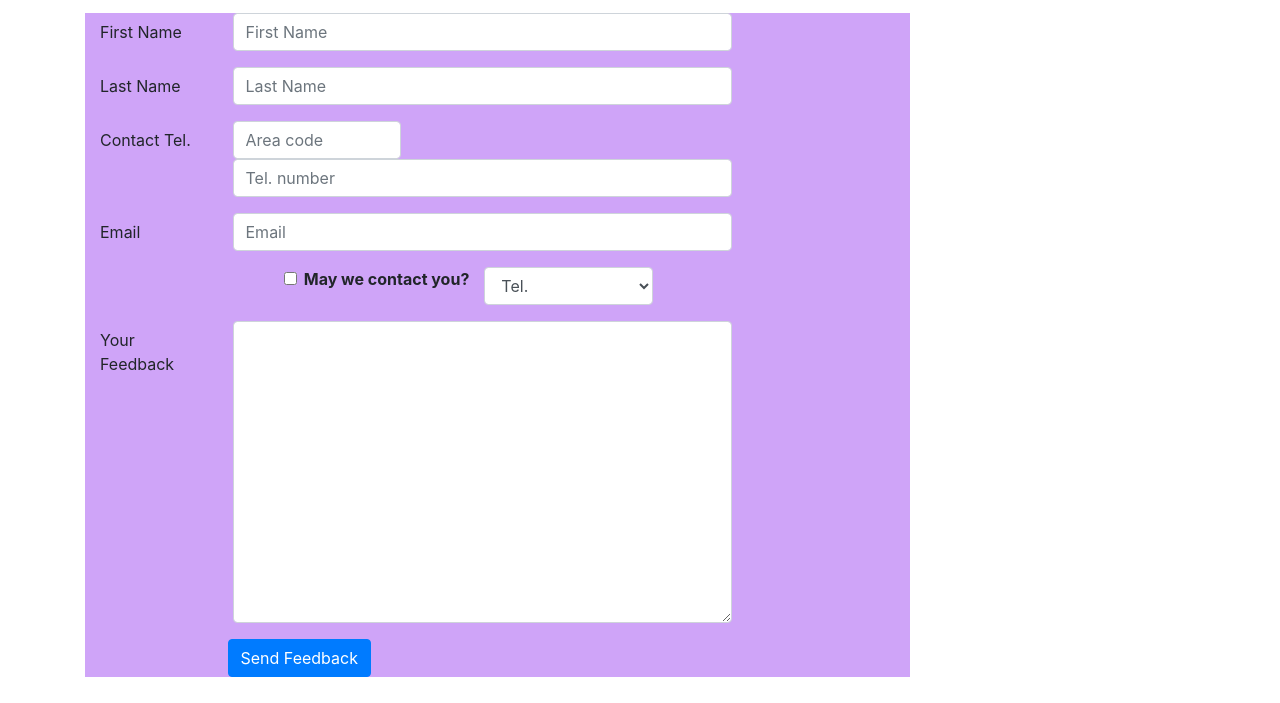
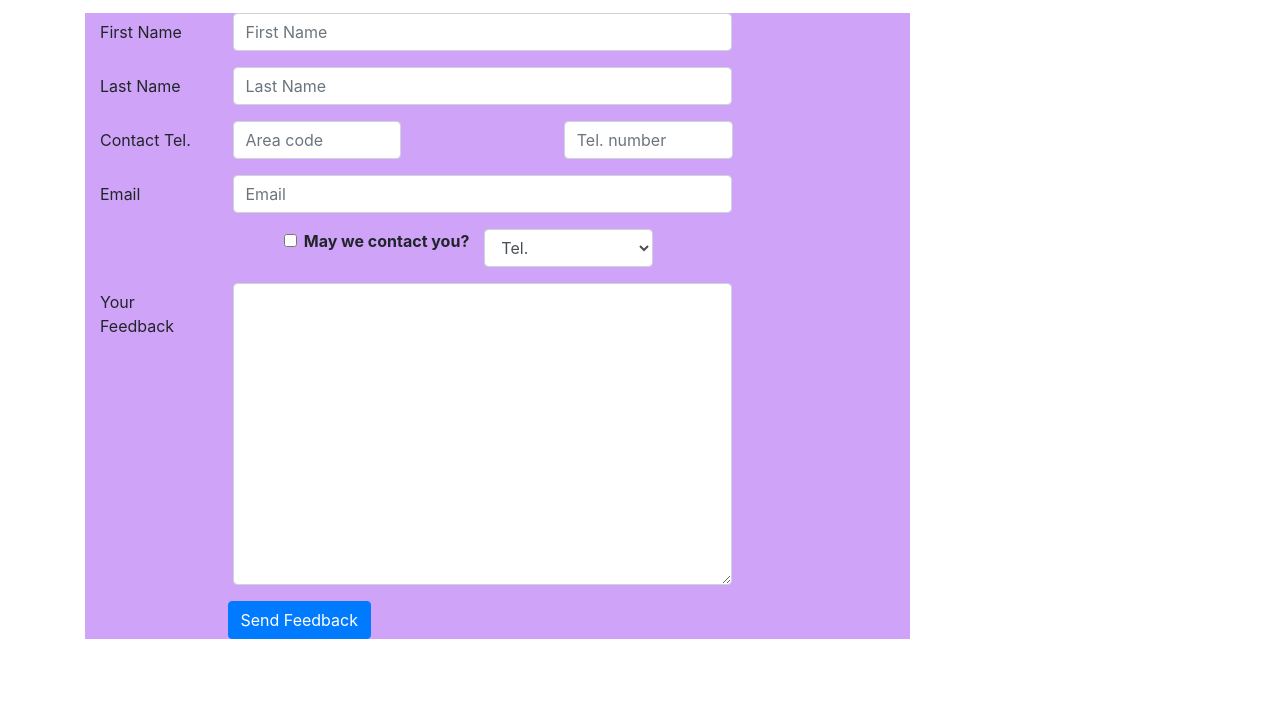
Before and after one commit to Prabhjot410/front-end-web-ui-Frameworks-and-tools, a website: page Bootstrap4/contactus.html in a window 1280 px wide. Shown: the part 1020-1723 px from the top of the page. Drawn offline with nearby package versions, Linux system fonts and the light colour scheme.

Commit message:
Update contactus.html

```diff
--- a/Bootstrap4/contactus.html
+++ b/Bootstrap4/contactus.html
@@ -118,7 +118,7 @@
                         <div class="col-5 col-md-3">
                             <input type="tel" class="form-control" id="areacode" name="areacode" placeholder="Area code">
                         </div>
-                        <div class="col-7 col-md-8 container ">
+                        <div class="col-7 col-md-3 container ">
                             <input type="tel" class="form-control" id="telnum" name="telnum" placeholder="Tel. number">
                         </div>
                     </div>
```
